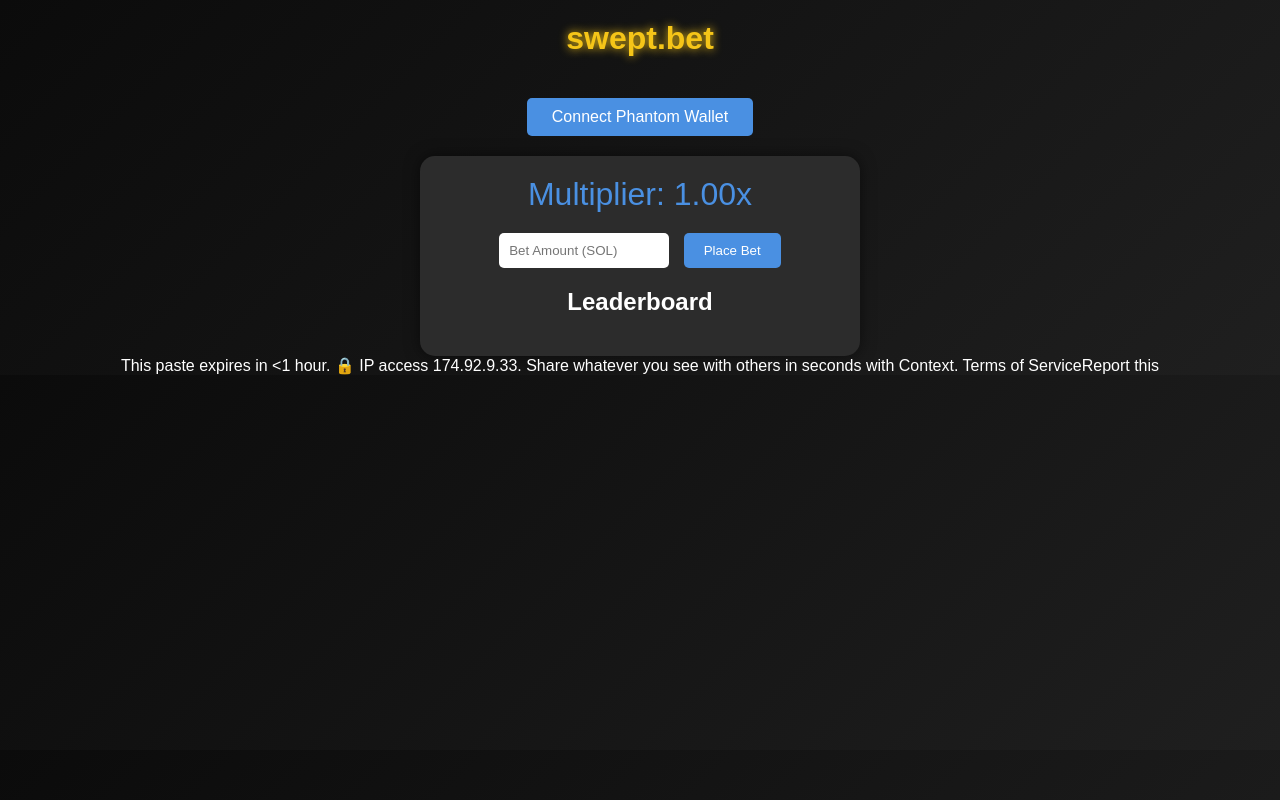
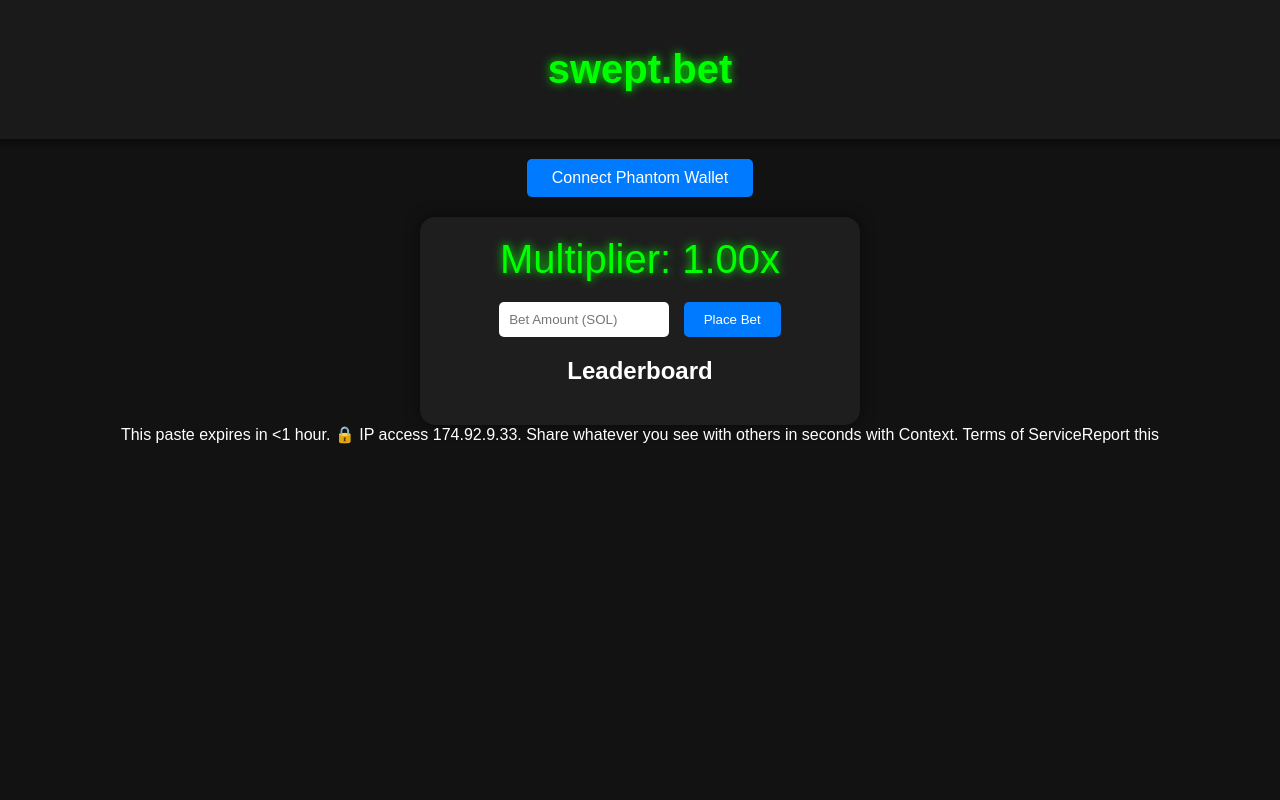
Before and after one commit to itspythonsaber/swept, a website: page index.html in a window 1280 px wide. Drawn offline with nearby package versions, Linux system fonts and the light colour scheme; no server answers.

Commit message:
Update style.css

```diff
--- a/style.css
+++ b/style.css
@@ -1,6 +1,7 @@
+/* General Body Styles */
 body {
   font-family: 'Arial', sans-serif;
-  background: linear-gradient(135deg, #0b0b0b, #1f1f1f);
+  background: #121212;
   color: #fff;
   margin: 0;
   padding: 0;
@@ -9,18 +10,28 @@
   align-items: center;
 }
 
-.header h1 {
-  color: #f5c518;
-  margin-top: 20px;
-  text-shadow: 0 0 10px #f5c518;
+/* Header Styles */
+.header {
+  background: #1a1a1a;
+  width: 100%;
+  padding: 20px;
+  text-align: center;
+  box-shadow: 0 4px 8px rgba(0, 0, 0, 0.5);
 }
 
+.header h1 {
+  font-size: 2.5rem;
+  color: #00ff00;
+  text-shadow: 0 0 10px #00ff00;
+}
+
+/* Wallet Connect Button */
 .wallet-connect {
   margin: 20px 0;
 }
 
 .wallet-connect button {
-  background-color: #4a90e2;
+  background-color: #007bff;
   color: #fff;
   border: none;
   padding: 10px 25px;
@@ -31,22 +42,24 @@
 }
 
 .wallet-connect button:hover {
-  background-color: #357ab7;
+  background-color: #0056b3;
 }
 
+/* Game Area */
 .game {
-  background-color: #2c2c2c;
+  background-color: #1e1e1e;
   padding: 20px;
   border-radius: 15px;
   width: 400px;
   text-align: center;
-  box-shadow: 0 0 15px rgba(0,0,0,0.5);
+  box-shadow: 0 0 15px rgba(0, 0, 0, 0.5);
 }
 
 .multiplier {
-  font-size: 2em;
+  font-size: 2.5rem;
   margin-bottom: 20px;
-  color: #4a90e2;
+  color: #00ff00;
+  text-shadow: 0 0 10px #00ff00;
 }
 
 .bet-container input {
@@ -61,24 +74,28 @@
   padding: 10px 20px;
   border-radius: 5px;
   border: none;
-  background-color: #4a90e2;
+  background-color: #007bff;
   color: #fff;
   cursor: pointer;
   transition: 0.3s;
 }
 
 .bet-container button:hover {
-  background-color: #357ab7;
+  background-color: #0056b3;
 }
 
+/* Leaderboard */
 ul {
   list-style: none;
   padding: 0;
+  margin-top: 20px;
 }
 
 ul li {
-  background-color: #1f1f1f;
-  padding: 5px 10px;
+  background-color: #333;
+  padding: 10px;
   margin: 5px 0;
   border-radius: 5px;
+  font-size: 1.2rem;
+  color: #fff;
 }
```
